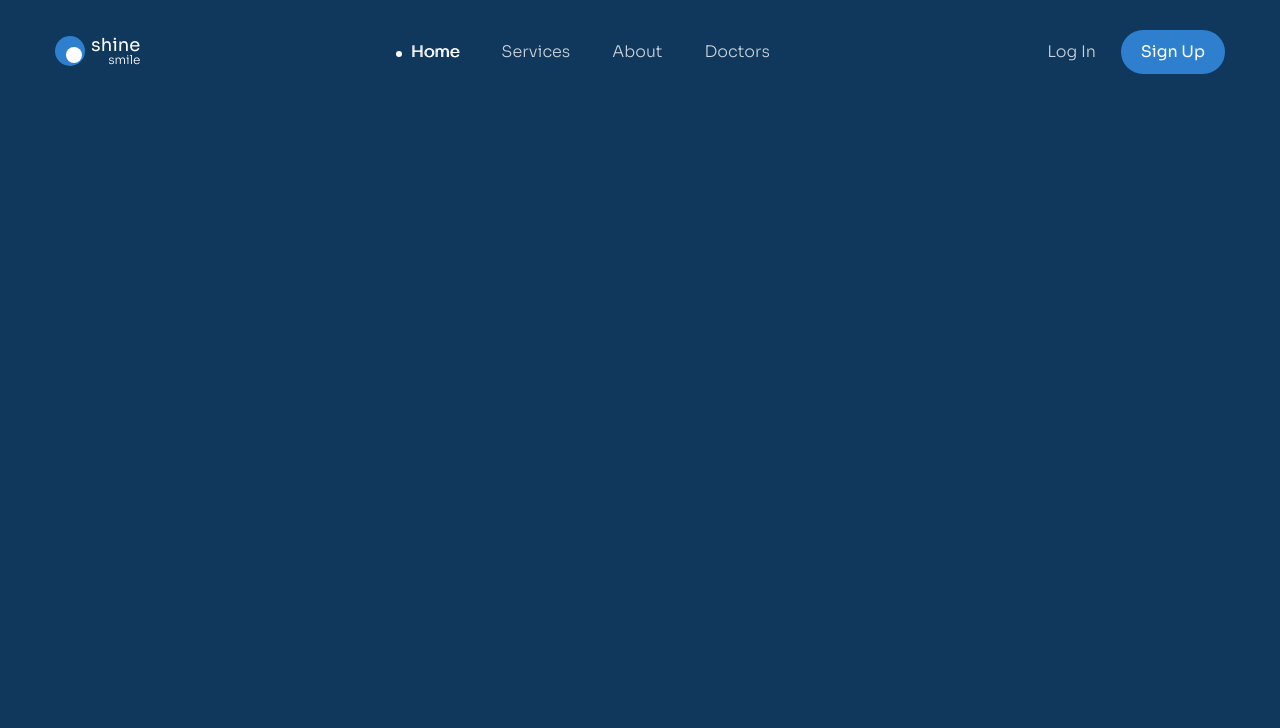
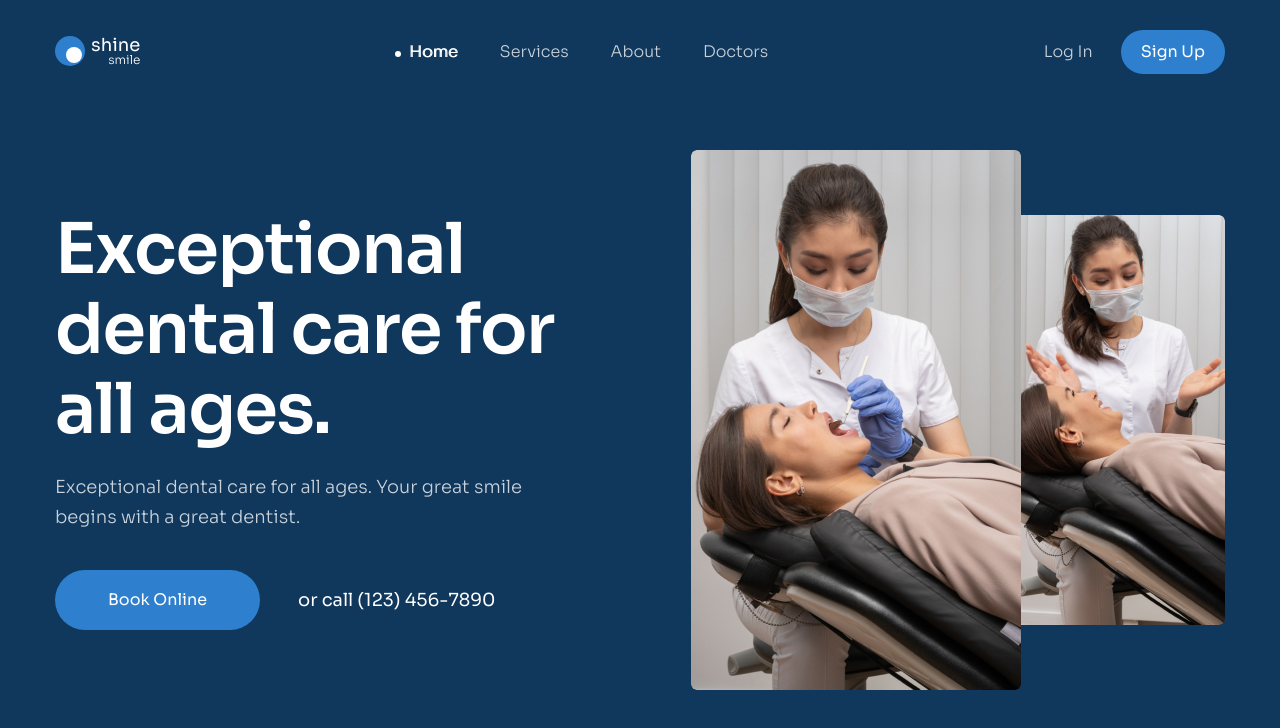
Before and after one commit to lbachannel/dental-care, a plain HTML site: page index.html in a window 1280 px wide. Drawn offline with Linux system fonts and the light colour scheme.

Commit message:
code hero ui

```diff
--- a/assets/css/styles.css
+++ b/assets/css/styles.css
@@ -108,7 +108,7 @@ a {
     display: flex;
 }
 
-.action__login,
+.header-action__login,
 .navbar__link {
     padding: 4px 21px;
     font-size: 1.6rem;
@@ -132,7 +132,84 @@ a {
     margin-right: 8px;
 }
 
-.action__signup {
+.header-action {
+    display: flex;
+    align-items: center;
+}
+
+.header-action__signup {
     --height: 44px;
     min-width: 104px;
 }
+
+.header-action__login {
+    margin-right: 7px;
+}
+
+/* Hero */
+.hero {
+    margin-top: 76px;
+    display: flex;
+    align-items: center;
+}
+
+.hero__content {
+    width: 44%;
+    flex-shrink: 0;
+}
+
+.hero__media {
+    flex-grow: 1;
+}
+
+.hero__heading {
+    font-weight: 600;
+    font-size: 7rem;
+    line-height: 1.14;
+    letter-spacing: -0.02em;
+    color: #fff;
+}
+
+.hero__desc {
+    margin-top: 22px;
+    font-weight: 300;
+    font-size: 1.8rem;
+    line-height: 1.67;
+    color: #c9d2da;
+}
+
+.hero__row {
+    margin-top: 38px;
+    display: flex;
+    align-items: center;
+}
+
+.hero__phone {
+    margin-left: 38px;
+    font-size: 1.8rem;
+    line-height: 1.67;
+    color: #fff;
+}
+
+.hero__images {
+    display: flex;
+    align-items: center;
+    justify-content: flex-end;
+}
+
+.hero__img {
+    width: 330px;
+    height: 540px;
+    border-radius: 6px;
+    object-fit: cover;
+}
+
+.hero__img:first-child {
+    margin-right: -6px;
+    position: relative;
+}
+
+.hero__img:last-child {
+    width: 210px;
+    height: 410px;
+}
--- a/index.html
+++ b/index.html
@@ -34,6 +34,7 @@
 <body>
     <header class="header">
         <div class="container">
+            <!-- Header top -->
             <div class="header-top">
                 <!-- Logo -->
                 <a href="/">
@@ -65,11 +66,33 @@
                 </nav>
 
                 <!-- Action -->
-                <div class="action">
-                    <a href="#!" class="action__login">Log In</a>
-                    <a href="#!" class="btn action__signup">Sign Up</a>
+                <div class="header-action">
+                    <a href="#!" class="header-action__login">Log In</a>
+                    <a href="#!" class="btn header-action__signup">Sign Up</a>
                 </div>
             </div>
+            <!-- Hero -->
+            <section class="hero">
+                <!-- Hero content -->
+                <section class="hero__content">
+                    <h1 class="hero__heading">Exceptional dental care for all ages.</h1>
+                    <p class="hero__desc">
+                        Exceptional dental care for all ages. Your great
+                        smile begins with a great dentist.
+                    </p>
+                    <div class="hero__row">
+                        <a href="#!" class="btn">Book Online</a>
+                        <span class="hero__phone">or call (123) 456-7890</span>
+                    </div>
+                </section>
+                <!-- Hero media -->
+                <div class="hero__media">
+                    <figure class="hero__images">
+                        <img src="./assets/img/dental-1.png" alt="Exceptional dental care for all ages." class="hero__img">
+                        <img src="./assets/img/dental-2.png" alt="Exceptional dental care for all ages." class="hero__img">
+                    </figure>
+                </div>
+            </section>
         </div>
     </header>
 </body>
```
Also changed, not shown: assets/img/dental-1.png (added), assets/img/dental-2.png (added).
